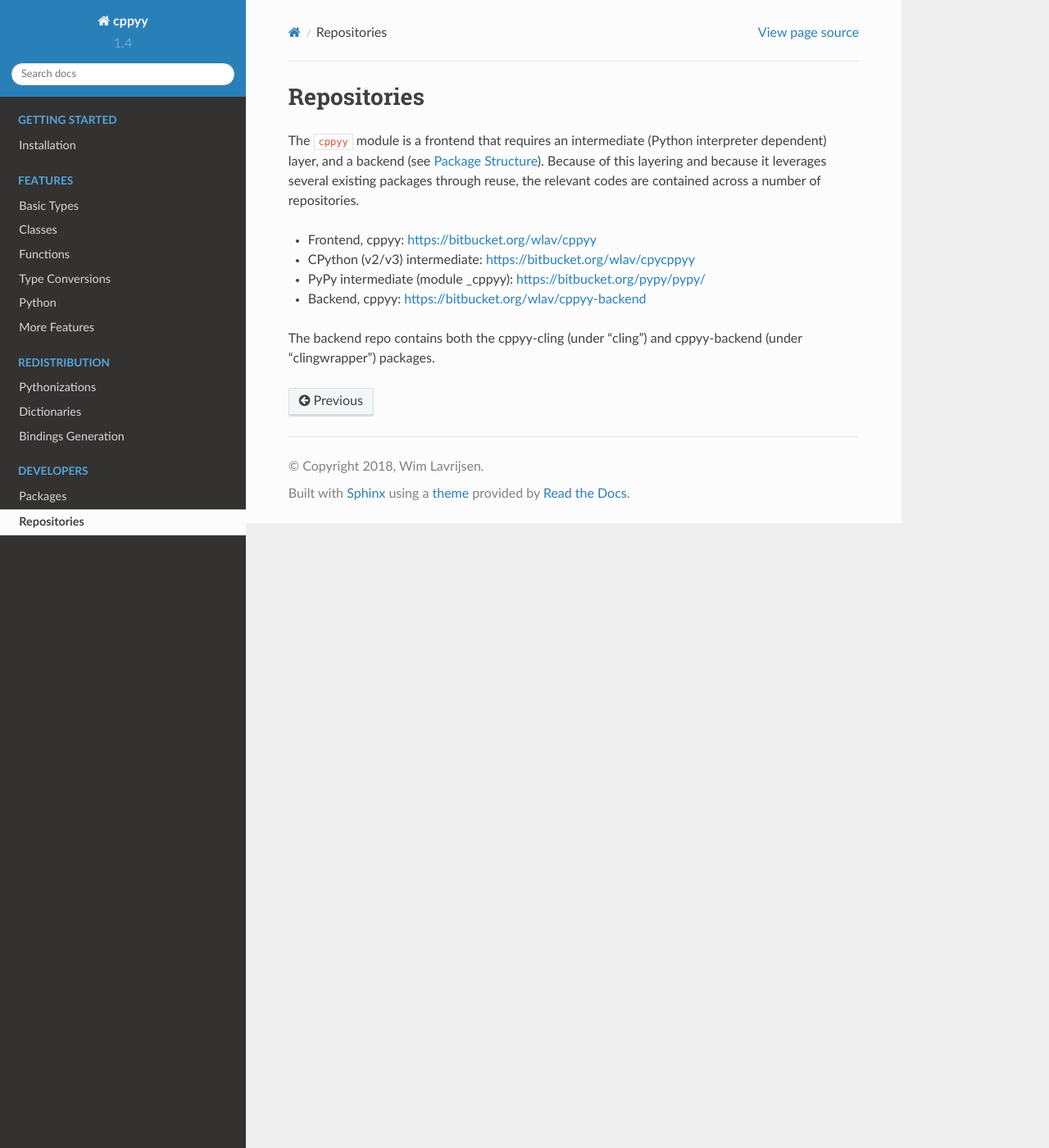
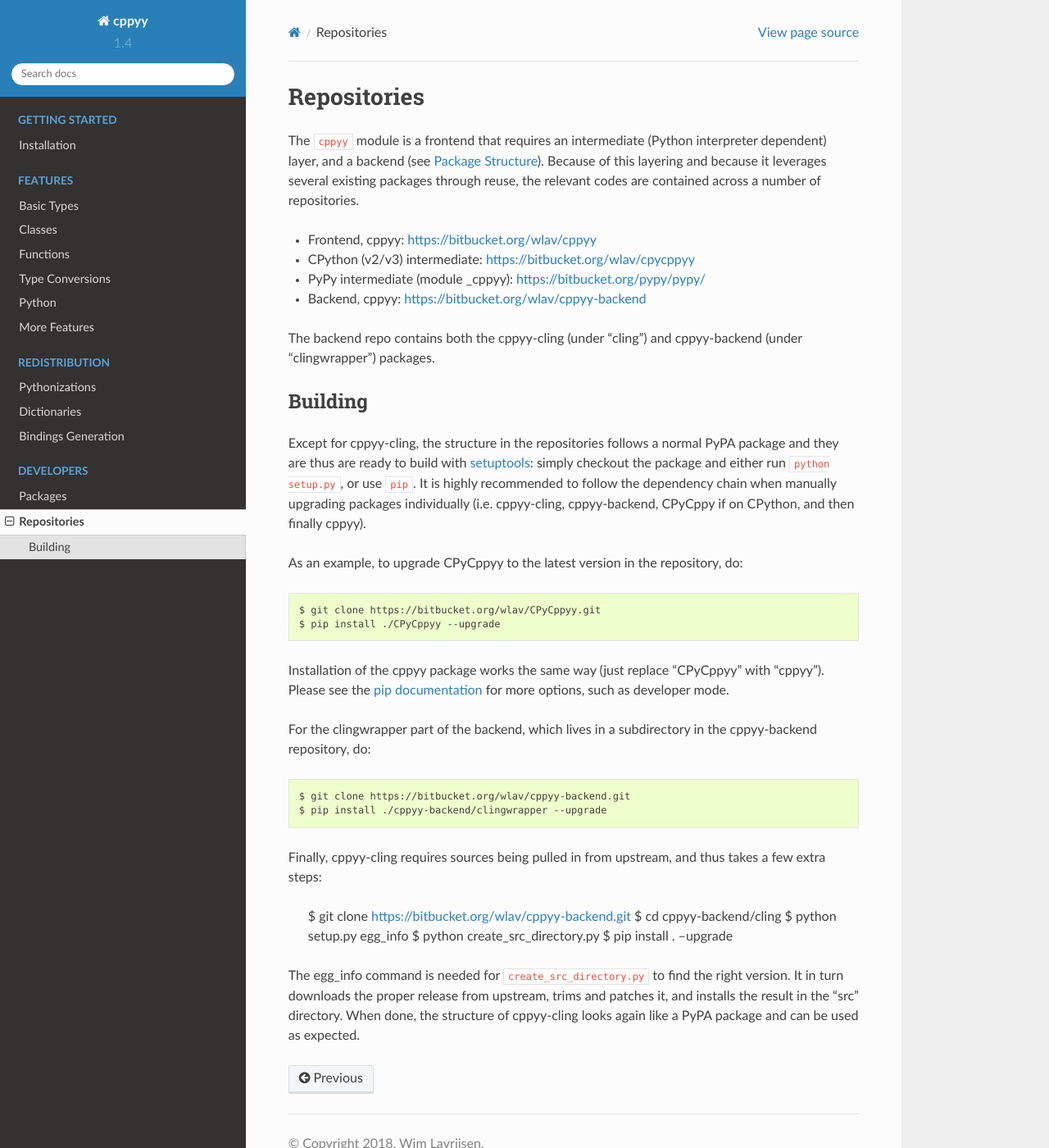
Before and after one commit to wlav/cppyy, a Sphinx documentation site: the page built from doc/source/repositories.rst, in a window 1280 px wide and 1400 px high. Shown: the whole window at 82% size. Built offline with Sphinx 7.4.7 and the Read the Docs theme 2.0.0, drawn with Linux system fonts in a browser that asks for light colours.

Commit message:
add instructions to build from source

```diff
--- a/doc/source/repositories.rst
+++ b/doc/source/repositories.rst
@@ -17,3 +17,49 @@
 
 The backend repo contains both the cppyy-cling (under "cling") and
 cppyy-backend (under "clingwrapper") packages.
+
+
+Building
+--------
+
+Except for cppyy-cling, the structure in the repositories follows a normal
+PyPA package and they are thus are ready to build with `setuptools`_: simply
+checkout the package and either run ``python setup.py``, or use ``pip``.
+It is highly recommended to follow the dependency chain when manually
+upgrading packages individually (i.e. cppyy-cling, cppyy-backend, CPyCppy
+if on CPython, and then finally cppyy).
+
+As an example, to upgrade CPyCppyy to the latest version in the repository,
+do::
+
+ $ git clone https://bitbucket.org/wlav/CPyCppyy.git
+ $ pip install ./CPyCppyy --upgrade
+
+Installation of the cppyy package works the same way (just replace "CPyCppyy"
+with "cppyy").
+Please see the `pip documentation`_ for more options, such as developer mode.
+
+For the clingwrapper part of the backend, which lives in a subdirectory in
+the cppyy-backend repository, do::
+
+ $ git clone https://bitbucket.org/wlav/cppyy-backend.git
+ $ pip install ./cppyy-backend/clingwrapper --upgrade
+
+Finally, cppyy-cling requires sources being pulled in from upstream, and
+thus takes a few extra steps:
+
+ $ git clone https://bitbucket.org/wlav/cppyy-backend.git
+ $ cd cppyy-backend/cling
+ $ python setup.py egg_info
+ $ python create_src_directory.py
+ $ pip install . --upgrade
+
+The egg_info command is needed for ``create_src_directory.py`` to find the
+right version.
+It in turn downloads the proper release from upstream, trims and patches it,
+and installs the result in the "src" directory.
+When done, the structure of cppyy-cling looks again like a PyPA package and
+can be used as expected.
+
+.. _`setuptools`: https://setuptools.readthedocs.io/
+.. _`pip documentation`: https://pip.pypa.io/
```
